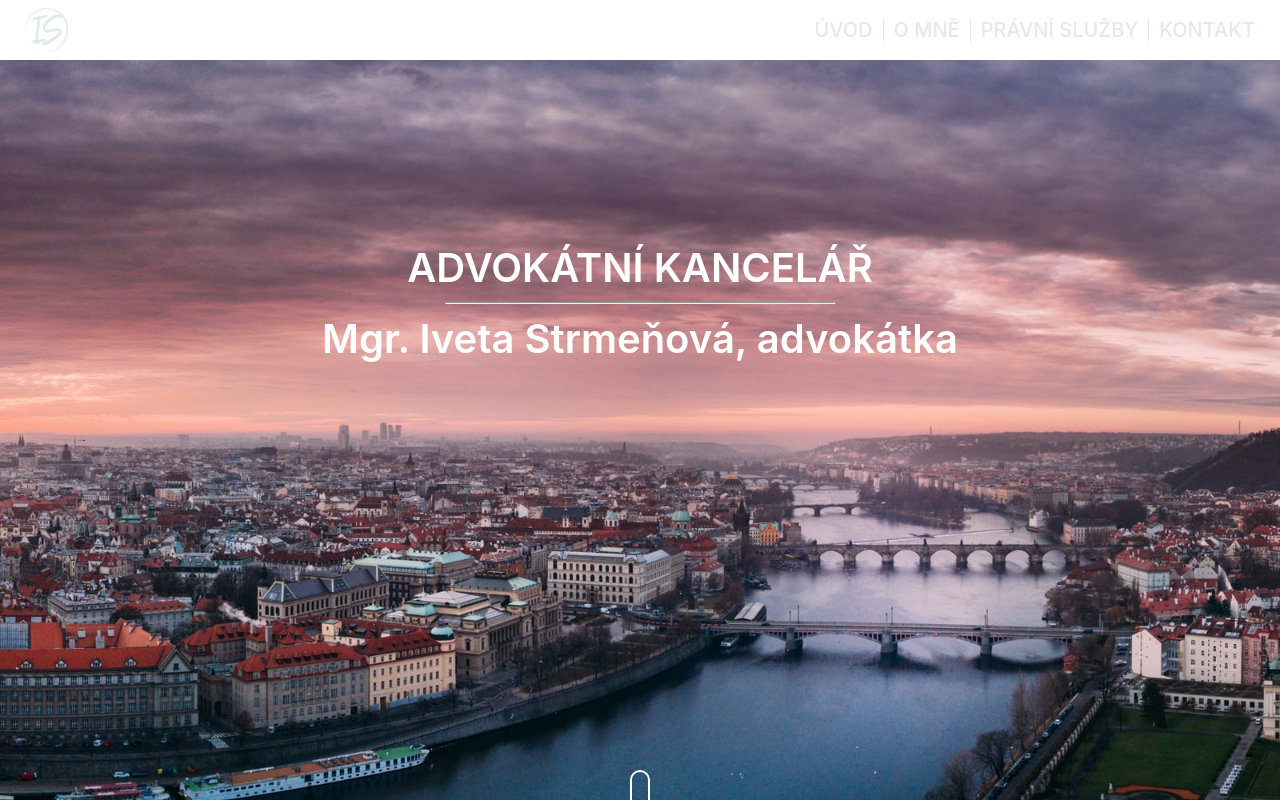
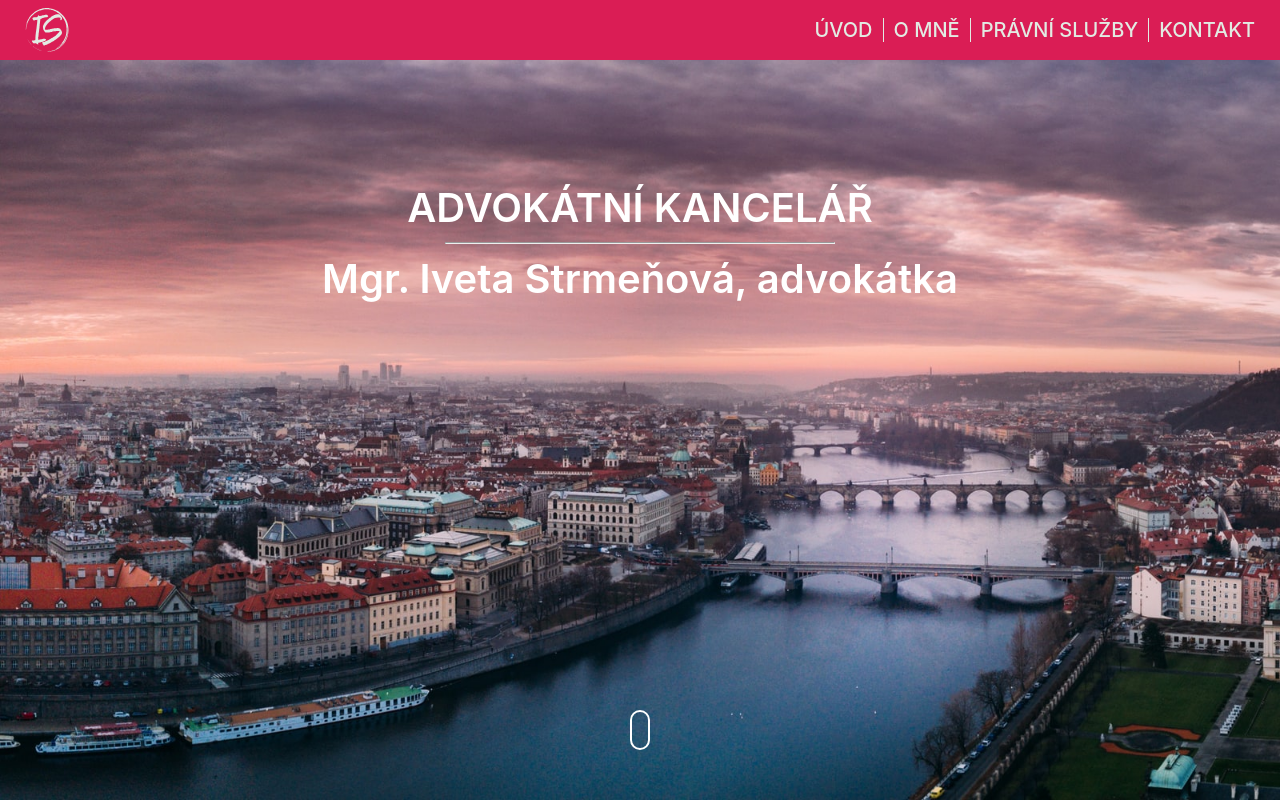
Before and after one commit to toob2/iveta, a React (Create React App) app: page / in a window 1280 px wide. Shown: the top 800 px of the page. Built offline with nearby package versions, Linux system fonts and the light colour scheme.

Commit message:
navbar eff

```diff
--- a/src/Styles/_typography.scss
+++ b/src/Styles/_typography.scss
@@ -10,6 +10,8 @@ $font-size-navbar: $font-size-default * 1.25;
 
 // Heights
 $toolbar-height: 6rem;
+$scroll-size: 0.75;
+
 $portfolio-item-height: 50rem;
 
 // Widths
--- a/src/components/SideDrawer/DrawerToggleButton.js
+++ b/src/components/SideDrawer/DrawerToggleButton.js
@@ -1,7 +1,7 @@
 import React from "react";
 import "./DrawerToggleButton.scss";
 
-const drawerToggleButton = (props) => {
+const DrawerToggleButton = (props) => {
   let burgerClasses = "toggler__burger";
   if (props.show) {
     burgerClasses = "toggler__burger toggler__burger-active";
@@ -16,4 +16,4 @@ const drawerToggleButton = (props) => {
   );
 };
 
-export default drawerToggleButton;
+export default DrawerToggleButton;
--- a/src/components/Toolbar/Toolbar.js
+++ b/src/components/Toolbar/Toolbar.js
@@ -13,29 +13,27 @@ const scrollWithOffset = (el, offset) => {
   window.scrollTo({ top: yCoordinate + offset, behavior: "smooth" });
 };
 
-const toolbar = (props) => {
-  const [header, setHeader] = useState();
+const Toolbar = (props) => {
+  const [scroll, setClass] = useState(false);
+    const listenScrollEvent = (event) => {
+      if (window.scrollY < 100) {
+        return setClass(scroll);
+      } else if (window.scrollY > 110) {
+        return setClass(!scroll);
+      }
+    };
 
-  //   const listenScrollEvent = (event) => {
-  //     if (window.scrollY < 73) {
-  //       return setHeader("header");
-  //     } else if (window.scrollY > 70) {
-  //       return setHeader("header2");
-  //     }
-  //   };
-
-  //   useEffect(() => {
-  //     window.addEventListener("scroll", listenScrollEvent);
-
-  //     return () => window.removeEventListener("scroll", listenScrollEvent);
-  //   }, []);
+    useEffect(() => {
+      window.addEventListener("scroll", listenScrollEvent);
+      return () => window.removeEventListener("scroll", listenScrollEvent);
+    }, []);
 
   return (
-    <header className={header}>
+    <header className={`toolbar${scroll ? "-scroll" : ""}`}>
       <nav className="toolbar__navigation">
         <a href="/" className="toolbar__logo-link">
           <div className="toolbar__logo">
-            <svg
+            <svg className={`toolbar__logo__svg${scroll ? "-scroll" : ""}`}
               version="1.0"
               xmlns="http://www.w3.org/2000/svg"
               width="882.000000pt"
@@ -43,7 +41,7 @@ const toolbar = (props) => {
               viewBox="0 0 882.000000 897.000000"
               preserveAspectRatio="xMidYMid meet"
             >
-              <g
+              <g className={`toolbar__logo__g${scroll ? "-scroll" : ""}`}
                 transform="translate(0.000000,897.000000) scale(0.100000,-0.100000)"
                 fill="#000000"
                 stroke="none"
@@ -85,7 +83,8 @@ const toolbar = (props) => {
         <div className="toolbar__navigation-items">
           <ul>
             <li>
-              <Link className="nav-underline" smooth to="/#">
+              <Link className="nav-underline nav-link"
+                    smooth to="/#">
                 ÚVOD
               </Link>
             </li>
@@ -126,4 +125,4 @@ const toolbar = (props) => {
     </header>
   );
 };
-export default toolbar;
+export default Toolbar;
--- a/src/components/Toolbar/Toolbar.scss
+++ b/src/components/Toolbar/Toolbar.scss
@@ -10,9 +10,18 @@
   left: 0;
   background: $color-primary;
   height: $toolbar-height;
+  transition: ease-in-out 0.5s;
 
   &-scroll {
-    background: yellow;
+    z-index: 100;
+    width: 100%;
+    position: fixed;
+    top: 0;
+    left: 0;
+    background:  transparent;
+    height: $toolbar-height * $scroll-size;
+    transition: ease-in-out 0.5s;
+
   }
 
   &__navigation {
@@ -27,14 +36,23 @@
 
   &__logo {
     margin-left: -0.5rem;
-    svg {
+    &__svg {
       display: block;
       padding: 0.25rem 0;
       height: $toolbar-height;
       width: $toolbar-height / 1.35;
+      transition: ease-in-out 0.5s;
+      &-scroll {
+          height: $toolbar-height * $scroll-size;;
+          width: $toolbar-height / 1.35 * $scroll-size;
+          transition: ease-in-out 0.5s;
+        }
     }
-    g {
+    &__g {
       fill: $color-secondary;
+      &-scroll {
+        fill: $color-primary;
+      }
     }
     &-link {
       max-height: $toolbar-height;
@@ -68,6 +86,9 @@
         color: $color-tertiary;
         text-decoration: none;
       }
+      &-scroll {
+        color: $color-primary;
+      }
     }
   }
 }
@@ -100,4 +121,9 @@
   .toolbar__navigation-items {
     display: none;
   }
+  .toolbar__toggle-button {
+    &-scroll {
+      color: $color-primary;
+    }
+  }
 }
```
